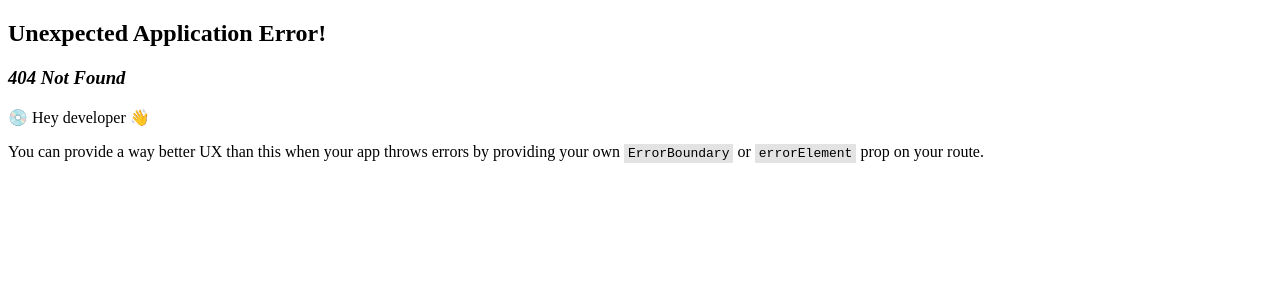
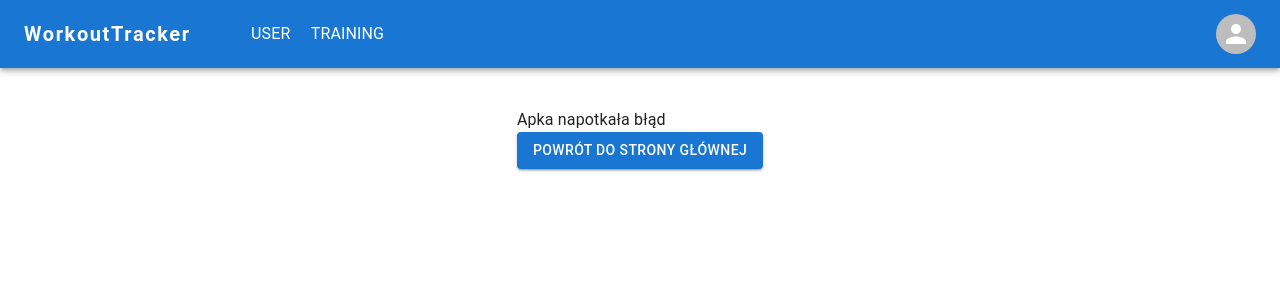
Before and after one commit to Finnick223/WorkoutTracker, a React (Vite) app: page /workout in a window 1280 px wide. Before the commit this address had no page. Shown: the top 300 px of the page. Built offline with nearby package versions, Linux system fonts and the light colour scheme.

Commit message:
Error/NotFound page

```diff
--- a/src/App.tsx
+++ b/src/App.tsx
@@ -12,17 +12,18 @@ import Home from './pages/home.page.tsx'
 import Login, { action as loginAction } from './pages/login.page.tsx'
 import Register from './pages/register.page.tsx'
 import TrainingDetail from './pages/Training/trainingDetail.page.tsx'
-import Error from "./components/Error.component.tsx"
+import { ErrorPage } from "./pages/Error.page.tsx";
 
 function App() {
   const router = createBrowserRouter(createRoutesFromElements(
     <Route path="/" element={<Layout />}>
         <Route index element={<Home />} />
         <Route path="user" element={<User />} />
-        <Route path="training" element={<Training />} errorElement={<Error />} />
-        <Route path="training/:id" element={<TrainingDetail/>} errorElement={<Error />} />
+        <Route path="training" element={<Training />} errorElement={<ErrorPage />} />
+        <Route path="training/:id" element={<TrainingDetail/>} errorElement={<ErrorPage />} />
         <Route path="login" element={<Login />} action={loginAction} />
         <Route path="register" element={<Register />} />
+        <Route path="*" element={<ErrorPage />} />
       </Route>
   ))
   return (
--- a/src/components/Error.component.tsx
+++ b/src/components/Error.component.tsx
@@ -1,12 +1,9 @@
-import { useRouteError } from "react-router-dom"
+export default function errorText(error: any) {
 
-export default function Error() {
-    const error: any = useRouteError()
-
-    return (
-        <>
-        <h1>Error: {error.message}</h1>
-        <pre>{error.status} - {error.statusText}</pre>
-        </>
-    )
-}
+    if (error) {
+        return(
+            <>
+                <h1>Error: {error.message}</h1>
+                <pre>{error.status} - {error.statusText}</pre>
+            </>
+)}}
--- /dev/null
+++ b/src/pages/Error.page.tsx
@@ -0,0 +1,27 @@
+import { Button, CssBaseline, Grid, Typography } from "@mui/material"
+import { Link } from "react-router-dom"
+import { useRouteError } from "react-router-dom"
+import errorText from "../components/Error.component"
+
+export const ErrorPage = () => {
+    const error: any = useRouteError()
+
+    return(
+        <>
+            <CssBaseline />
+            <Grid
+              container
+              alignContent="center"
+              direction="column"
+            >
+                <Typography>Apka napotkała błąd</Typography>
+                {errorText(error)}
+                <Link
+                    to="/"
+                >
+                    <Button variant="contained">Powrót do strony głównej</Button>
+                </Link>
+            </Grid>
+        </>
+    )
+}
```
